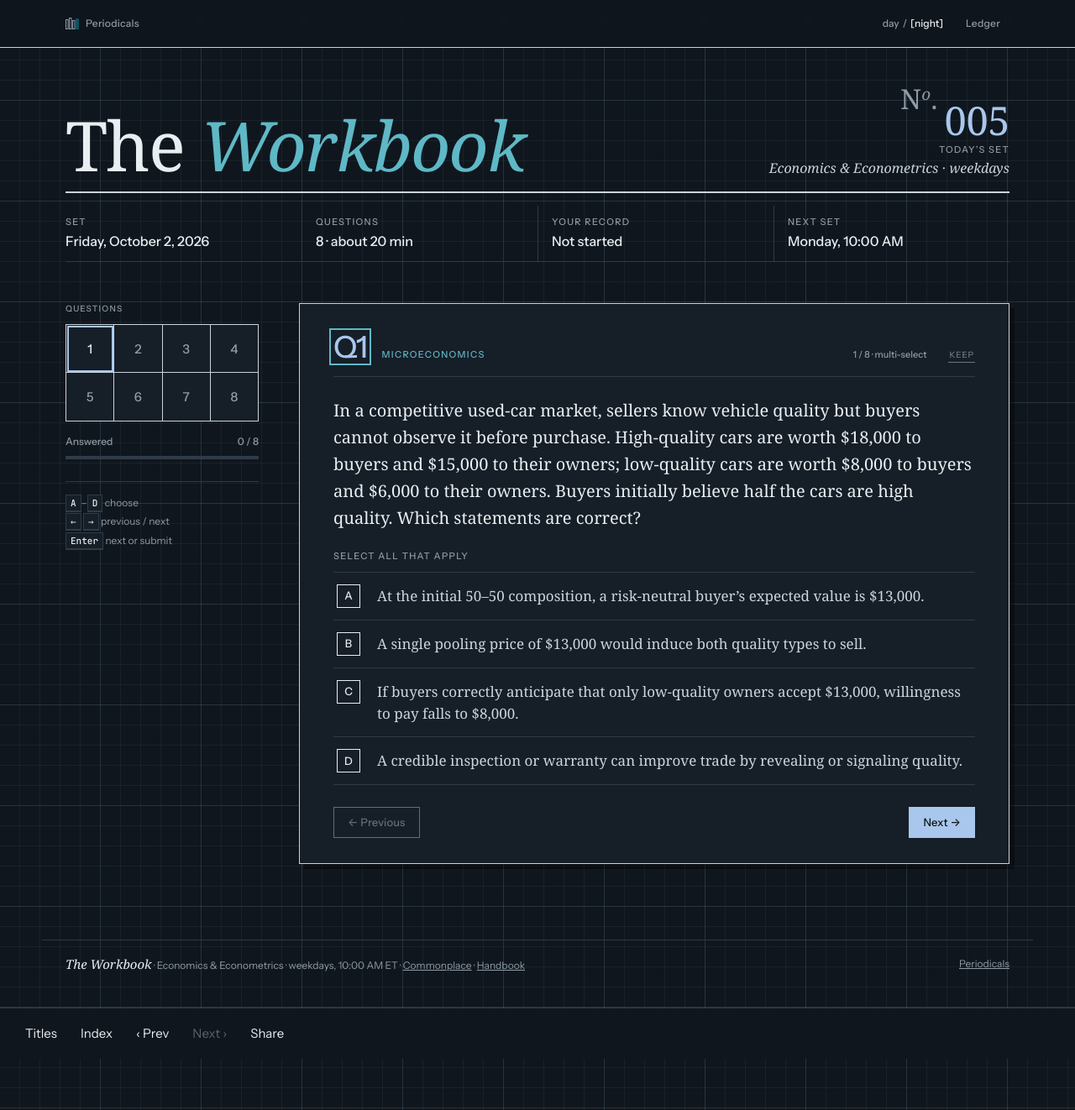
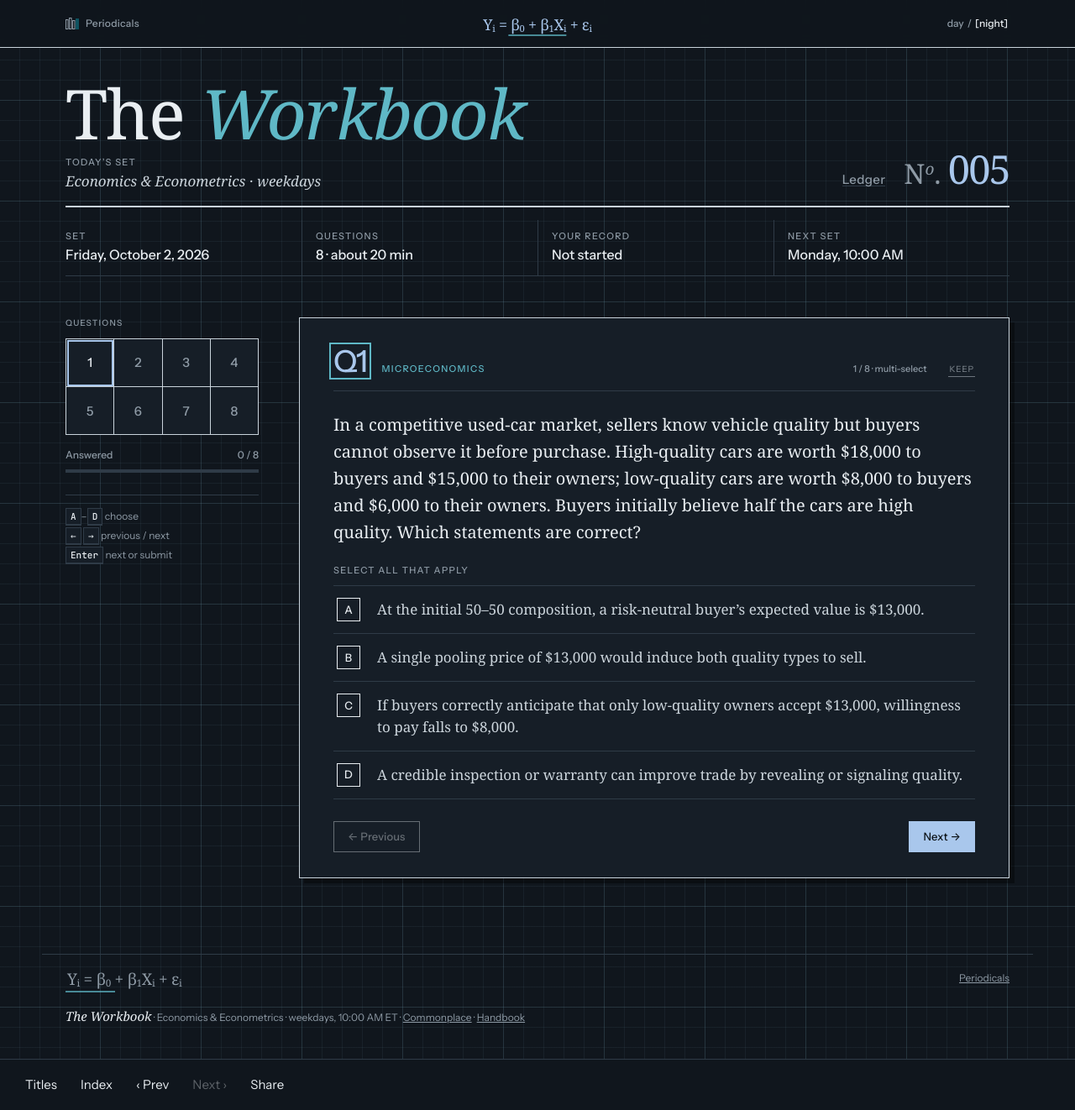
Before and after one commit to iainholmes/iainholmes.github.io, a Jekyll site: the page daily-econ-challenge/index.html, which Jekyll copies as it is, in a window 1280 px wide and 1322 px high. Shown: the whole window at 84% size. Built offline with Jekyll 4.4.1, drawn with Linux system fonts in a browser that asks for light colours; some web fonts are replaced.

Commit message:
Add Workbook equation signature and move Ledger
Give The Workbook a compact linear-model publication mark in the running header and footer, move Ledger beside the issue folio, and leave Day/Night alone at the far right. Preserve workbook content, navigation behavior, and all non-Periodicals areas.

```diff
--- a/daily-econ-challenge/index.html
+++ b/daily-econ-challenge/index.html
@@ -353,6 +353,50 @@ html[data-mode="night"] .pd-drawer{background-color:var(--paper)}
 @media(max-width:600px) and (orientation:portrait){
  .ps-title .ps-no .ps-folio{grid-row:3;justify-self:end}
 }
+
+/* Workbook publication signature and masthead navigation. */
+.wb-mark{
+  position:absolute;left:50%;transform:translateX(-50%);
+  display:inline-flex;align-items:baseline;justify-content:center;
+  padding:8px 2px 7px;white-space:nowrap;text-decoration:none;
+  font:400 18px/1 var(--math);letter-spacing:-.018em;color:var(--navy)
+}
+.wb-mark::after{content:"";position:absolute;left:24%;right:24%;bottom:2px;border-bottom:2px solid var(--teal);opacity:.72}
+.wb-mark sub{font-size:.62em;line-height:0;vertical-align:-.2em}
+.wb-mark:hover,.wb-mark:focus-visible{color:var(--teal)}
+.ledger-proxy{display:none!important}
+.runhead nav.site{margin-left:auto}
+.dn{margin-right:0!important}
+
+.ps-title-main{min-width:0}
+.ps-context{display:flex;flex-direction:column;gap:4px;margin-top:14px}
+.ps-context>span{font:500 11px/1.3 var(--ui);text-transform:uppercase;letter-spacing:.12em;color:var(--muted)}
+.ps-context .sub{font:italic 400 17px/1.3 var(--math);color:var(--text)}
+.ps-head-actions{align-self:end;display:flex;align-items:baseline;justify-content:flex-end;gap:22px;padding-bottom:2px;white-space:nowrap}
+.ledger-head{font:500 15px/1 var(--ui);letter-spacing:.025em;color:var(--muted);text-decoration:none;border-bottom:1px solid var(--rule)}
+.ledger-head:hover,.ledger-head:focus-visible{color:var(--teal);border-bottom-color:var(--teal)}
+.ps-head-actions .ps-folio{display:block;margin:0;font:500 clamp(31px,calc(3.6vw + 1px),47px)/1 var(--math);color:var(--navy);letter-spacing:-.04em;text-transform:none}
+.ps-head-actions .ps-folio .no{font:400 .7em/1 var(--math);font-style:normal;color:var(--muted);margin-right:.25em;letter-spacing:0}
+.ps-head-actions .ps-folio .no sup{font-size:.58em;vertical-align:.58em;line-height:0;font-style:italic}
+
+.foot{align-items:flex-start}
+.foot-brand{display:flex;min-width:0;flex-direction:column;align-items:flex-start;gap:16px}
+.foot .foot-mark{position:relative;left:auto;transform:none;padding:2px 2px 8px;font-size:19px}
+.foot .foot-mark::after{left:0;right:58%;bottom:2px}
+
+@media(max-width:600px){
+  .wb-mark{font-size:15.5px;padding-inline:0}
+  .wb-mark::after{left:22%;right:22%}
+  .ps-title{grid-template-columns:minmax(0,1fr) auto;gap:12px 16px}
+  .ps-title-main{display:contents}
+  .ps-title-main h1{grid-column:1/-1;grid-row:1}
+  .ps-context{grid-column:1;grid-row:2;margin-top:2px;align-self:end}
+  .ps-context .sub{font-size:16px}
+  .ps-head-actions{grid-column:2;grid-row:2;gap:12px;align-self:end;padding-bottom:1px}
+  .ledger-head{font-size:14px}
+  .ps-head-actions .ps-folio{font-size:26px}
+  .foot .foot-mark{font-size:18px}
+}
 </style>
 <link rel="manifest" href="/personal-updates/mobile/manifest.webmanifest">
 <link rel="apple-touch-icon" sizes="180x180" href="/personal-updates/mobile/icon-180.png">
@@ -376,10 +420,10 @@ html[data-mode="night"] .pd-drawer{background-color:var(--paper)}
           <a class="pd-hb pd-cm" href="../personal-updates/commonplace/" style="font:500 11px/1.4 var(--ui);color:var(--ink)">Commonplace</a><a class="pd-hb" href="../personal-updates/handbook/" style="font:500 11px/1.4 var(--ui);color:var(--ink)">Periodicals Handbook</a>
       </div></div>
     </nav>
-    <a class="wordmark" href="#" id="homeLink" aria-label="The Workbook, latest set">The <i>Workbook</i></a>
+    <a class="wb-mark" href="#" id="homeLink" aria-label="The Workbook, latest set"><span class="wb-eq">Y<sub>i</sub> = β<sub>0</sub> + β<sub>1</sub>X<sub>i</sub> + ε<sub>i</sub></span></a>
     <nav class="site" aria-label="Site">
       <span class="dn" role="group" aria-label="Reading mode, shared by all Periodicals"><button type="button" data-mode="day" aria-pressed="true">day</button><span aria-hidden="true">/</span><button type="button" data-mode="night" aria-pressed="false">night</button></span>
-      <a href="#archive" id="archiveLink">Ledger</a>
+      <a href="#archive" id="archiveLink" class="ledger-proxy" aria-hidden="true" tabindex="-1">Ledger</a>
     </nav>
   </div>
 </header>
@@ -387,7 +431,10 @@ html[data-mode="night"] .pd-drawer{background-color:var(--paper)}
 <main id="app"></main>
 
 <footer class="foot">
-  <span><i style="font:italic 400 15px var(--math);color:var(--ink)">The Workbook</i> · Economics &amp; Econometrics · weekdays, 10:00 AM ET · <a href="../personal-updates/commonplace/">Commonplace</a> · <a href="../personal-updates/handbook/">Handbook</a></span>
+  <div class="foot-brand">
+    <a class="wb-mark foot-mark" href="#" aria-label="The Workbook, latest set"><span class="wb-eq">Y<sub>i</sub> = β<sub>0</sub> + β<sub>1</sub>X<sub>i</sub> + ε<sub>i</sub></span></a>
+    <span><i style="font:italic 400 15px var(--math);color:var(--ink)">The Workbook</i> · Economics &amp; Econometrics · weekdays, 10:00 AM ET · <a href="../personal-updates/commonplace/">Commonplace</a> · <a href="../personal-updates/handbook/">Handbook</a></span>
+  </div>
   <a href="../personal-updates/">Periodicals</a>
 </footer>
 
@@ -1412,7 +1459,7 @@ confetti or gamified copy. Verify desktop and ~390px mobile before one coherent
   function headHTML(){
     var latest=EDITIONS[0]===ed,n=ed.questions.length,sc=scoreOf(ed,st);
     var rec=st.submitted?sc+' / '+n+' '+recordHTML(ed,st):nAnswered()?nAnswered()+' of '+n+' answered':'Not started';
-    return '<section class="wrap ps-head" aria-labelledby="psTitle"><div class="ps-title"><h1 id="psTitle">The <i>Workbook</i></h1><div class="ps-no"><b class="ps-folio"><span class="no">N<sup>o</sup>.</span>'+pad(ed.no)+'</b><span>'+(latest?'Today’s set':'From the ledger')+'</span><em class="sub">Economics &amp; Econometrics · weekdays</em></div></div>'+
+    return '<section class="wrap ps-head" aria-labelledby="psTitle"><div class="ps-title"><div class="ps-title-main"><h1 id="psTitle">The <i>Workbook</i></h1><div class="ps-context"><span>'+(latest?'Today’s set':'From the ledger')+'</span><em class="sub">Economics &amp; Econometrics · weekdays</em></div></div><div class="ps-head-actions"><a class="ledger-head" href="#archive">Ledger</a><b class="ps-folio"><span class="no">N<sup>o</sup>.</span>'+pad(ed.no)+'</b></div></div>'+
       '<dl class="ps-facts"><div><dt>Set</dt><dd><time datetime="'+ed.date+'">'+longDate(ed.date)+'</time></dd></div><div><dt>Questions</dt><dd>'+n+' · about '+ed.minutes+' min</dd></div><div><dt>Your record</dt><dd id="statusFact">'+rec+'</dd></div><div><dt>Next set</dt><dd id="nextSet">'+nextSet()+'</dd></div></dl></section>';
   }
 
```
Also changed, not shown: other parts of daily-econ-challenge/index.html (+1 -1 lines).
